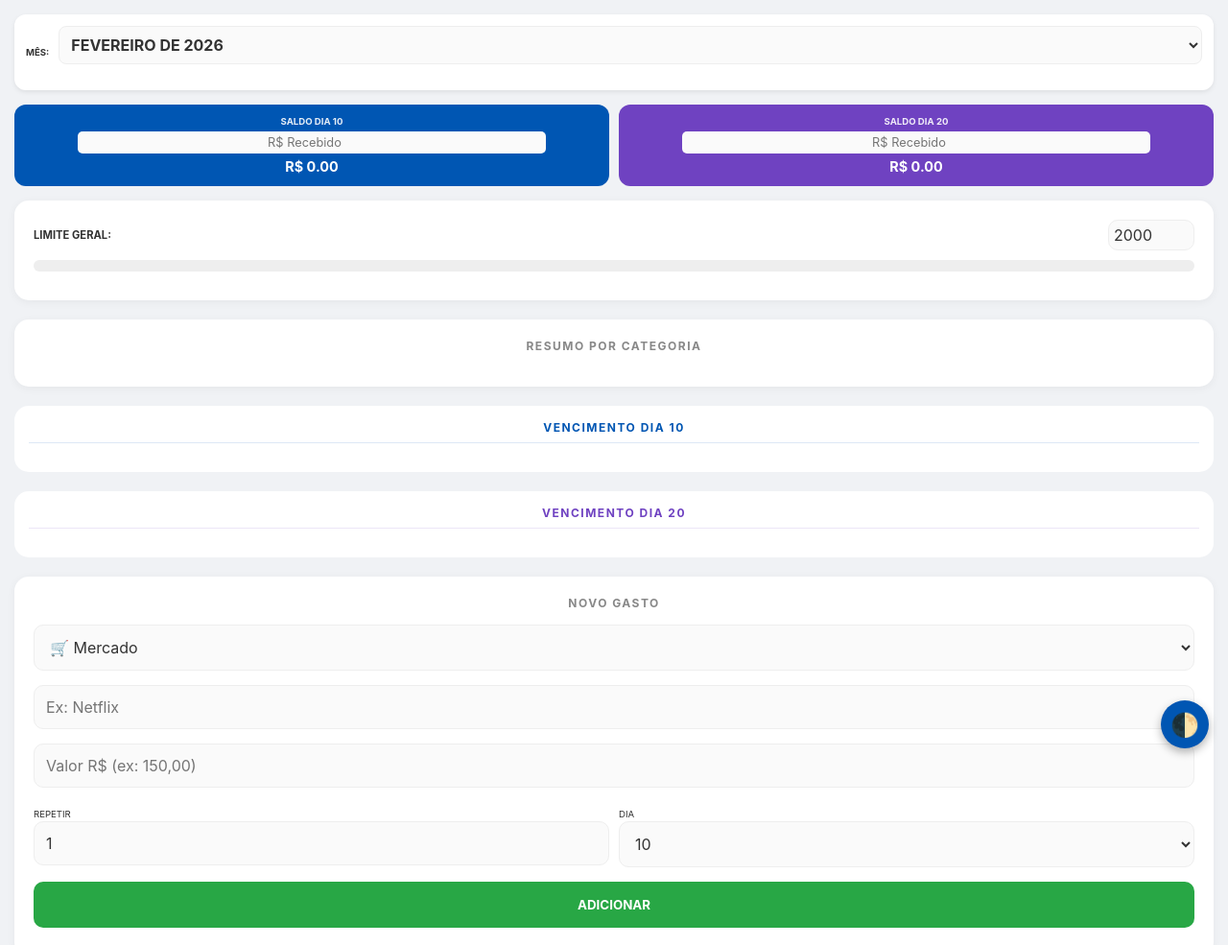
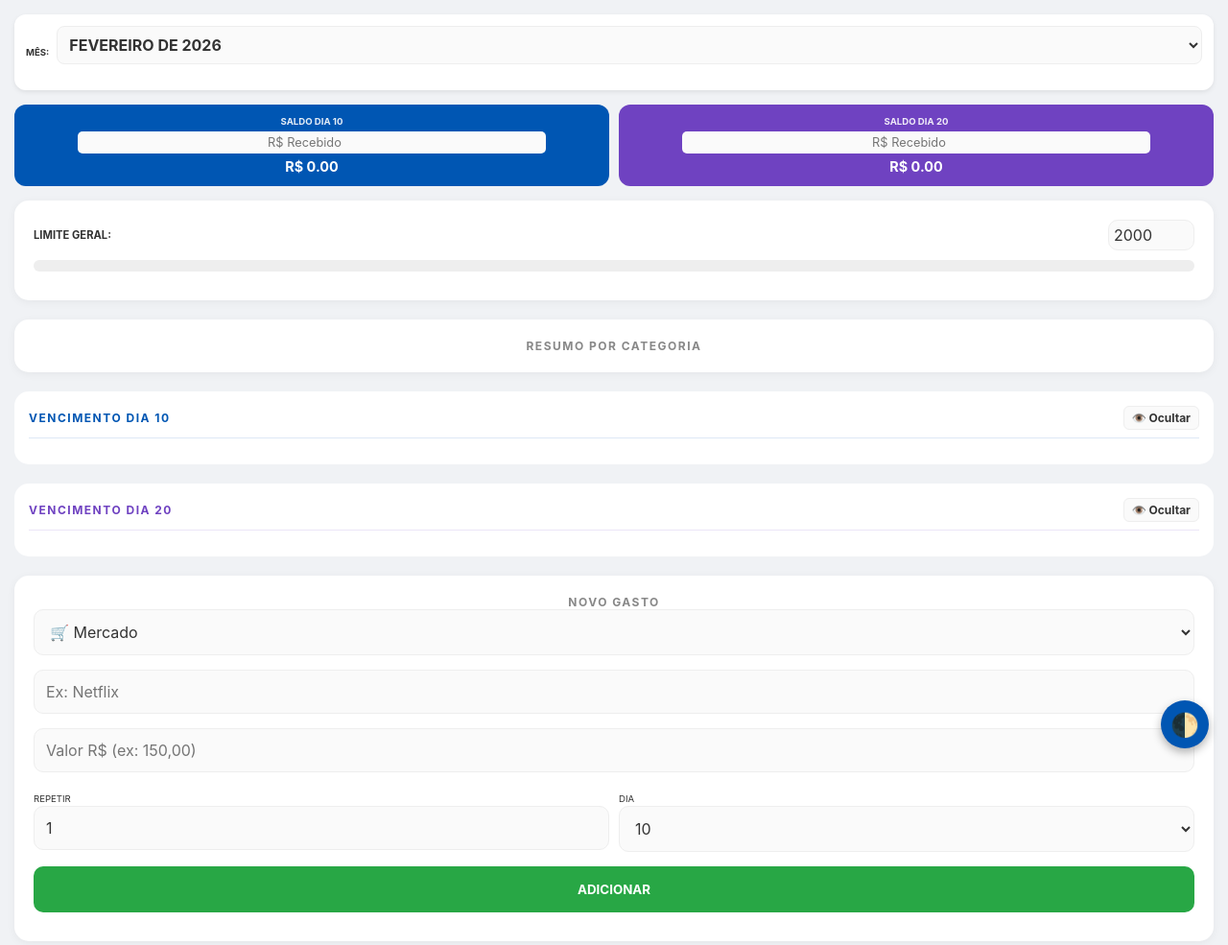
Before and after one commit to williamg8-tech/Gastos2, a plain HTML site: page index.html in a window 1280 px wide. Shown: the top 985 px of the page at 96% size. Drawn offline with Linux system fonts and the light colour scheme.

Commit message:
Update index.html

```diff
--- a/index.html
+++ b/index.html
@@ -6,7 +6,7 @@
 	<link rel="manifest" href="manifest.json">
 <meta name="apple-mobile-web-app-capable" content="yes">
 <meta name="apple-mobile-web-app-status-bar-style" content="black-translucent">
-<link rel="apple-touch-icon" href="icon-192.png">
+<link class="apple-touch-icon" href="icon-192.png">
     <title>Controle Financeiro Pro</title>
 
     <style>
@@ -24,10 +24,17 @@
 
         .month-selector {
             background: var(--bg-card); padding: 12px; border-radius: 12px; margin-bottom: 15px;
-            display: flex; align-items: center; gap: 10px; box-shadow: 0 2px 5px rgba(0,0,0,0.08);
+            display: flex; align-items: center; gap: 8px; box-shadow: 0 2px 5px rgba(0,0,0,0.08);
             position: sticky; top: 10px; z-index: 1001;
         }
         .month-selector select { flex: 1; border: 1px solid var(--border); font-weight: bold; padding: 8px; border-radius: 8px; background: var(--input-bg); color: var(--text-main); outline: none; }
+
+        /* Botão menor e discreto para os cabeçalhos das listas */
+        .btn-toggle-list {
+            background: var(--input-bg); border: 1px solid var(--border); color: var(--text-main);
+            padding: 4px 8px; border-radius: 6px; font-size: 0.75rem; font-weight: bold; cursor: pointer;
+            transition: 0.2s; width: auto;
+        }
 
         .header-stats { display: grid; grid-template-columns: 1fr 1fr; gap: 10px; margin-bottom: 15px; }
         .box { padding: 12px 5px; border-radius: 12px; color: white; text-align: center; }
@@ -36,7 +43,13 @@
         .box strong { font-size: 0.9rem; }
 
         .card { background: var(--bg-card); border-radius: 15px; padding: 20px; box-shadow: 0 2px 10px rgba(0,0,0,0.05); margin-bottom: 20px; }
-        h2 { font-size: 0.75rem; color: var(--text-sub); text-align: center; text-transform: uppercase; letter-spacing: 1.5px; margin: 0 0 15px 0; }
+        h2 { font-size: 0.75rem; color: var(--text-sub); text-align: center; text-transform: uppercase; letter-spacing: 1.5px; margin: 0; }
+
+        /* Estilo para alinhar título e botão no mesmo nível */
+        .list-header {
+            display: flex; justify-content: space-between; align-items: center;
+            border-bottom: 1px solid var(--border); padding-bottom: 8px; margin-bottom: 12px;
+        }
 
         .category-column-wrapper { display: flex; flex-direction: column; gap: 12px; }
         .cat-row { display: flex; flex-direction: column; gap: 4px; }
@@ -107,13 +120,19 @@
         <div id="resumo-categorias" class="category-column-wrapper"></div>
     </div>
 
-    <div class="table-wrapper">
-        <h2 style="color: #0056b3; border-bottom: 1px solid #0056b322; padding-bottom: 8px;">Vencimento Dia 10</h2>
+    <div class="table-wrapper" id="wrapper10">
+        <div class="list-header" style="border-bottom-color: #0056b322;">
+            <h2 style="color: #0056b3; text-align: left; margin: 0;">Vencimento Dia 10</h2>
+            <button id="btnOcultar10" class="btn-toggle-list" onclick="alternarLista(10)">👁️ Ocultar</button>
+        </div>
         <table id="lista10"></table>
     </div>
 
-    <div class="table-wrapper">
-        <h2 style="color: #6f42c1; border-bottom: 1px solid #6f42c122; padding-bottom: 8px;">Vencimento Dia 20</h2>
+    <div class="table-wrapper" id="wrapper20">
+        <div class="list-header" style="border-bottom-color: #6f42c122;">
+            <h2 style="color: #6f42c1; text-align: left; margin: 0;">Vencimento Dia 20</h2>
+            <button id="btnOcultar20" class="btn-toggle-list" onclick="alternarLista(20)">👁️ Ocultar</button>
+        </div>
         <table id="lista20"></table>
     </div>
 
@@ -150,21 +169,22 @@
 <script>
     let gastos = JSON.parse(localStorage.getItem('meusGastos')) || [];
 
+    let ocultarDia10 = localStorage.getItem('ocultarDia10') === 'true';
+    let ocultarDia20 = localStorage.getItem('ocultarDia20') === 'true';
+
     window.onload = () => {
-        // Aplica o tema escuro se estiver salvo
         if (localStorage.getItem('temaEscuro') === 'true') document.body.classList.add('dark-mode');
 
         configurarMeses();
 
-        // Recupera o último mês visualizado
         const ultimoMes = localStorage.getItem('ultimoMesSelecionado');
         if(ultimoMes) document.getElementById('filtroMes').value = ultimoMes;
 
-        // Recupera valores de limite e salários
         document.getElementById('limite').value = localStorage.getItem('meuLimite') || "2000";
         document.getElementById('salario10').value = localStorage.getItem('sal10') || "";
         document.getElementById('salario20').value = localStorage.getItem('sal20') || "";
 
+        atualizarInterfaceBotoes();
         atualizar();
     };
 
@@ -184,6 +204,40 @@
         }
     }
 
+    function alternarLista(dia) {
+        if (dia === 10) {
+            ocultarDia10 = !ocultarDia10;
+            localStorage.setItem('ocultarDia10', ocultarDia10);
+        } else if (dia === 20) {
+            ocultarDia20 = !ocultarDia20;
+            localStorage.setItem('ocultarDia20', ocultarDia20);
+        }
+        atualizarInterfaceBotoes();
+        atualizar();
+    }
+
+    function atualizarInterfaceBotoes() {
+        // Botão na lista do Dia 10
+        const btn10 = document.getElementById('btnOcultar10');
+        if (ocultarDia10) {
+            btn10.innerHTML = "❌ Mostrar";
+            btn10.style.borderColor = "#ff4d4d";
+        } else {
+            btn10.innerHTML = "👁️ Ocultar";
+            btn10.style.borderColor = "var(--border)";
+        }
+
+        // Botão na lista do Dia 20
+        const btn20 = document.getElementById('btnOcultar20');
+        if (ocultarDia20) {
+            btn20.innerHTML = "❌ Mostrar";
+            btn20.style.borderColor = "#ff4d4d";
+        } else {
+            btn20.innerHTML = "👁️ Ocultar";
+            btn20.style.borderColor = "var(--border)";
+        }
+    }
+
     function add() {
         const descInput = document.getElementById('desc'),
               valorInput = document.getElementById('valor'),
@@ -198,11 +252,10 @@
         const [ano, mes] = document.getElementById('filtroMes').value.split('-').map(Number);
         const parc = parseInt(parcInput.value) || 1;
 
-        // Loop para adicionar parcelas com IDs únicos
         for(let i = 0; i < parc; i++) {
             let dRef = new Date(ano, (mes - 1) + i, 1);
             gastos.push({
-                id: Date.now() + Math.random() + i, // ID garantido como único
+                id: Date.now() + Math.random() + i,
                 d: parc > 1 ? `${desc} (${i+1}/${parc})` : desc,
                 mensal: valor,
                 cat: document.getElementById('categoria').value,
@@ -212,7 +265,6 @@
             });
         }
 
-        // Limpa os campos após adicionar para facilitar o próximo uso
         descInput.value = "";
         valorInput.value = "";
         parcInput.value = "1";
@@ -252,14 +304,21 @@
         let t10 = 0, t20 = 0, cats = {};
         const l10 = document.getElementById('lista10'),
               l20 = document.getElementById('lista20'),
-              res = document.getElementById('resumo-categorias');
+              res = document.getElementById('resumo-categorias'),
+              w10 = document.getElementById('wrapper10'),
+              w20 = document.getElementById('wrapper20');
 
         l10.innerHTML = ""; l20.innerHTML = ""; res.innerHTML = "";
+
+        // Oculta apenas os dados da tabela
+        l10.style.display = ocultarDia10 ? "none" : "table";
+        l20.style.display = ocultarDia20 ? "none" : "table";
 
         const filtrados = gastos.filter(g => g.mesReferencia === mesFiltro);
 
         filtrados.forEach(g => {
             cats[g.cat] = (cats[g.cat] || 0) + g.mensal;
+
             const tr = `<tr style="border-bottom: 1px solid var(--border)">
                 <td onclick="togglePago(${g.id})" style="padding:10px 0; cursor:pointer; width:60%">
                     <span style="font-size:0.6rem; color:var(--text-sub); display:block">${g.cat}</span>
@@ -268,11 +327,11 @@
                 <td style="text-align:right; font-weight:bold; width:30%;" class="${g.pago ? 'pago' : ''}">R$ ${g.mensal.toFixed(2)}</td>
                 <td style="text-align:right; width:10%"><button class="btn-del" onclick="remover(${g.id})">✕</button></td>
             </tr>`;
+
             if(g.vc === "10") { t10 += g.mensal; l10.innerHTML += tr; }
             else { t20 += g.mensal; l20.innerHTML += tr; }
         });
 
-        // Atualiza Saldos (Salário - Gastos)
         const saldo10 = sal10 - t10;
         const saldo20 = sal20 - t20;
 
@@ -285,7 +344,6 @@
         d10.style.color = saldo10 < 0 ? "#ff4d4d" : "white";
         d20.style.color = saldo20 < 0 ? "#ff4d4d" : "white";
 
-        // Resumo por Categorias
         const totalMes = t10 + t20;
         Object.entries(cats).sort((a,b) => b[1] - a[1]).forEach(([c, v]) => {
             const perc = totalMes > 0 ? (v / totalMes * 100).toFixed(0) : 0;
@@ -296,7 +354,6 @@
                 </div>`;
         });
 
-        // Barra de Progresso do Limite
         const p = limite > 0 ? Math.min((totalMes / limite * 100), 100) : 0;
         const bar = document.getElementById('progress-fill');
         bar.style.width = p + "%";
@@ -334,7 +391,6 @@
         link.click();
     }
 
-    // Registro otimizado do Service Worker
     if ('serviceWorker' in navigator) {
         window.addEventListener('load', () => {
             navigator.serviceWorker.register('sw.js')
@@ -344,4 +400,4 @@
     }
 </script>
 </body>
-    </html>
+</html>
```
